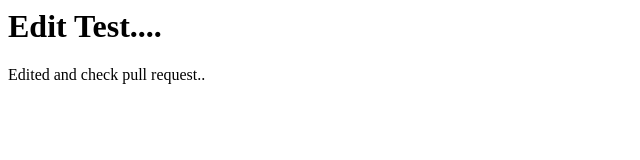
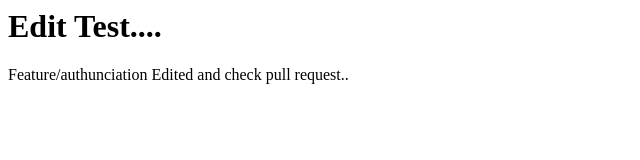
Before and after one commit to pankajr03/practice-test, a plain HTML site: page test.html in a window 1280 px wide. Shown: the whole page, without its empty margins (0-640 px from the left). Drawn offline with Linux system fonts and the light colour scheme.

Commit message:
Master change on test.html

```diff
--- a/test.html
+++ b/test.html
@@ -4,6 +4,6 @@
     </head>
     <body>
         <h1>Edit Test....</h1>
-        <p>Edited and check pull request..</p>
+        <p>Feature/authunciation Edited and check pull request..</p>
     </body>
 </html>
```
